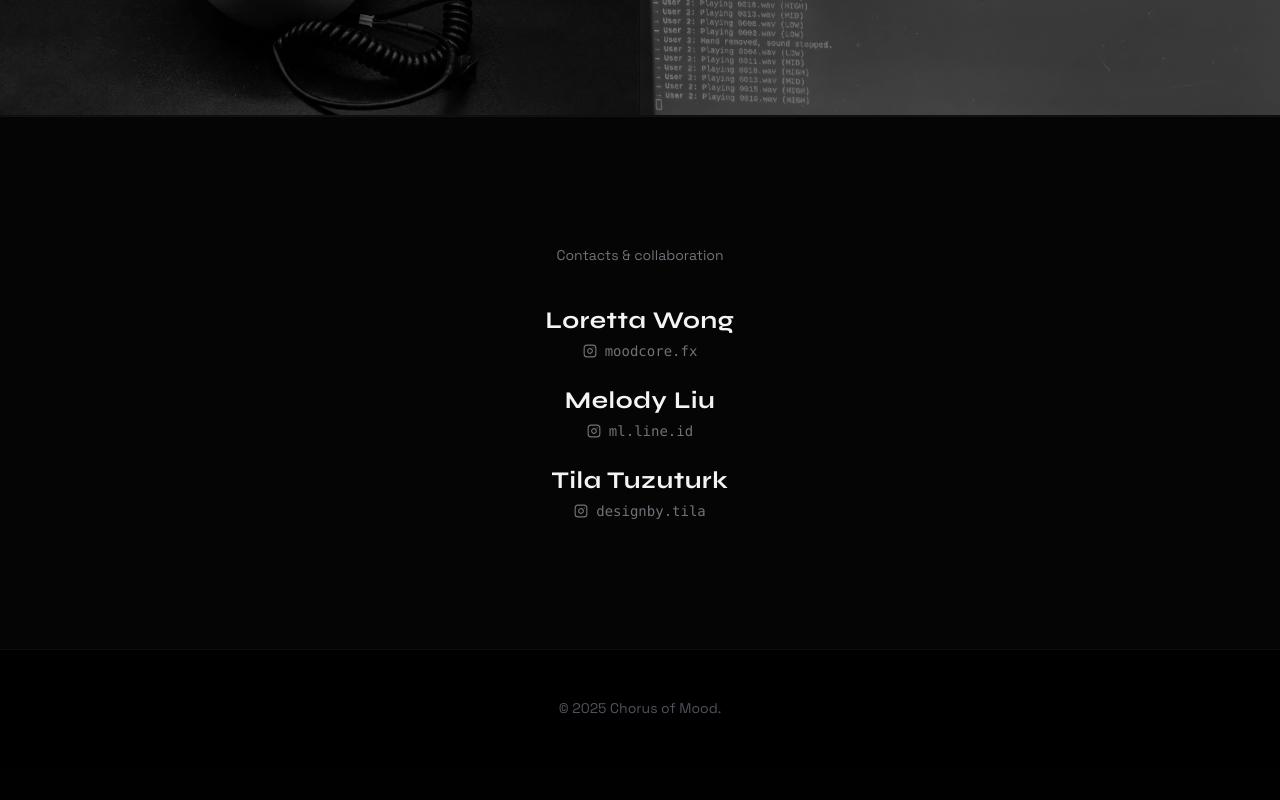
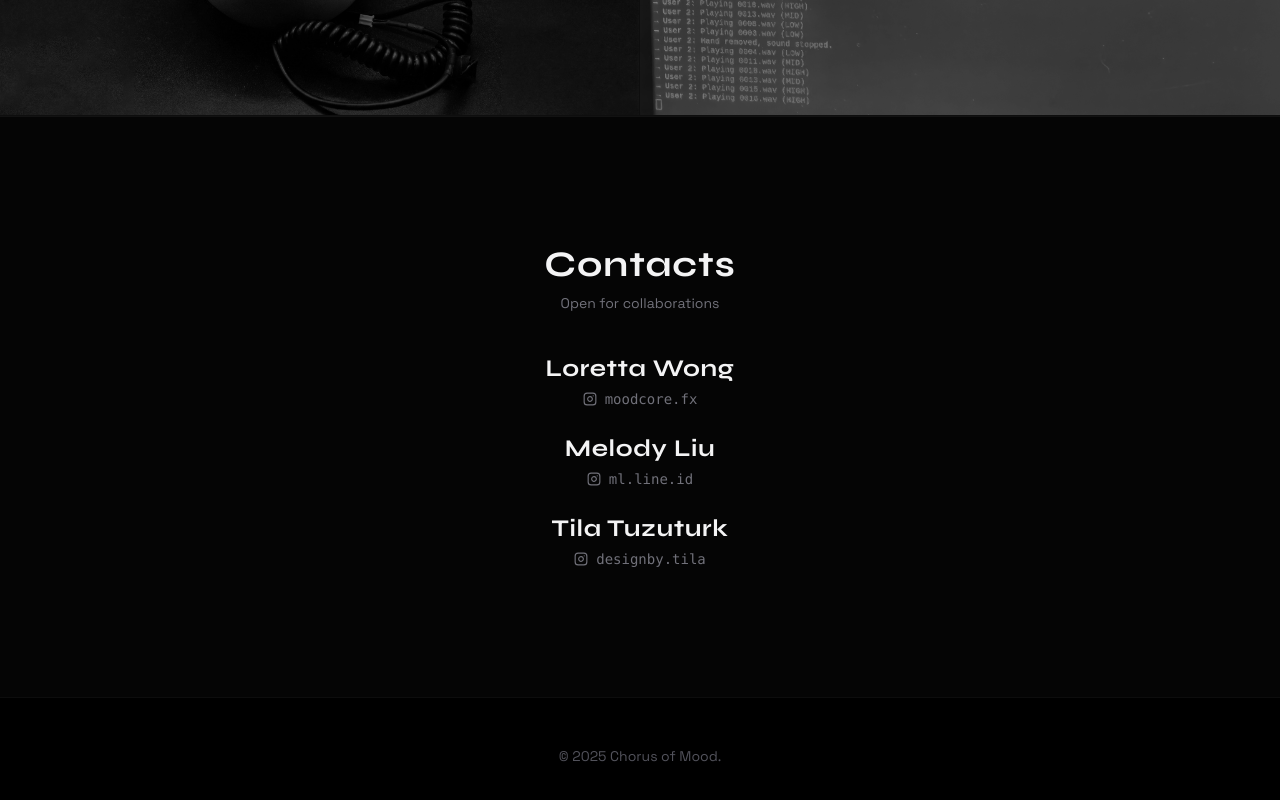
Before and after one commit to lorettawhl/chorus-of-mood, a React (Vite) app: page / in a window 1280 px wide. Shown: the part 6864-7664 px from the top of the page. Before the commit the page ends 7630 px from the top, so only its background shows below. Built offline with nearby package versions, Linux system fonts and the light colour scheme.

Commit message:
Update team section header and collaboration text

```diff
--- a/components/Team.tsx
+++ b/components/Team.tsx
@@ -9,7 +9,10 @@ const Team: React.FC = () => {
 
   return (
     <section className="py-32 bg-[#050505] border-t border-white/5 flex flex-col items-center justify-center text-center">
-      <p className="text-zinc-500 text-sm mb-10">Contacts & collaboration</p>
+      <h2 className="text-3xl md:text-4xl font-display font-bold text-zinc-100 tracking-wide mb-2">
+        Contacts
+      </h2>
+      <p className="text-zinc-500 text-sm mb-10">Open for collaborations</p>
 
       <div className="space-y-6">
         {team.map((member) => (
```
